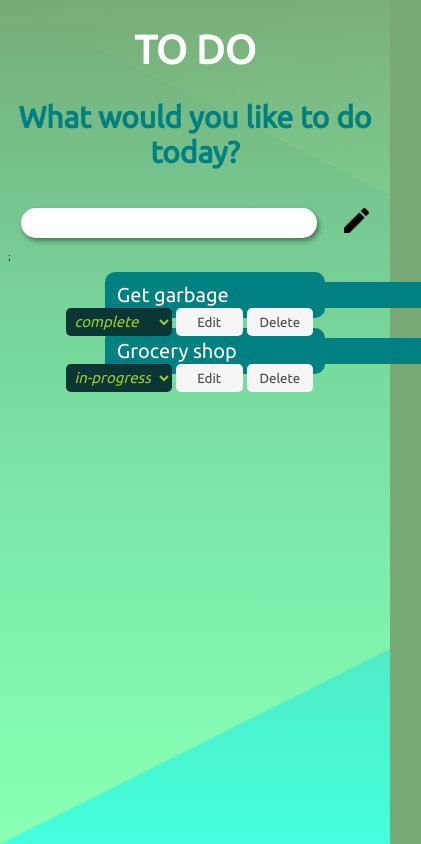
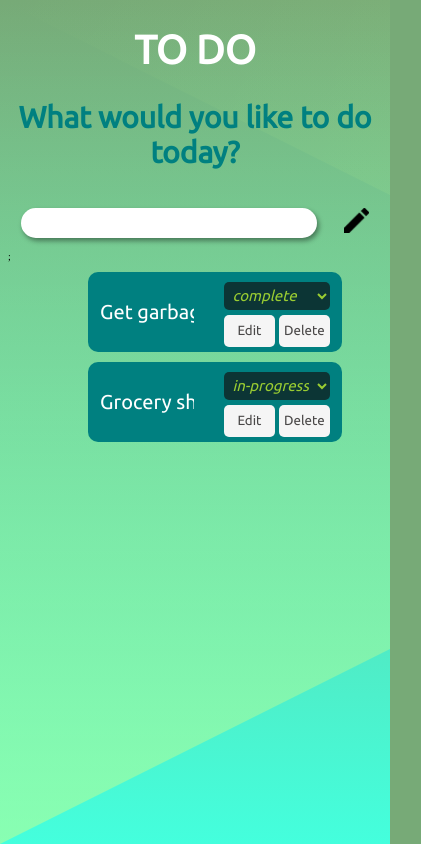
Before and after one commit to SteniTK/todo-react, a React (Create React App) app: page / in a window 390 px wide. Shown: the whole page, 421 px wide, since content can reach past the window. Built offline with nearby package versions, Linux system fonts and the light colour scheme.

Commit message:
Add responsiveness for todoItem using grid

```diff
--- a/src/TodoItem/TodoItem.css
+++ b/src/TodoItem/TodoItem.css
@@ -1,14 +1,14 @@
 li {
     list-style: none;
     font-family: 'Ubuntu';
-    font-size: 2em;
+    font-size: 2rem;
     background-color: teal;
     border: none;
     border-radius: 10px;
     margin: 0.5em auto 0.5em auto;
     padding: 0.5em;
     text-align: left;
-    width: 60%;
+    width: 70%;
     color: white;
 }
 
@@ -16,8 +16,8 @@ button {
     border: none;
     border-radius: 5px;
     margin-left: 2px;
-    padding: 0.3em;
-    min-width: 5em;
+    padding: 0.1em;
+    min-width: 5rem;
     margin-right: 2px;
     background-color: whitesmoke;
     color: #4a4848;
@@ -45,9 +45,28 @@ select {
     background-color: teal;
     color: white;
     font-size: inherit;
+    width: 40%;
 }
 
 .item-container {
     display: flex;
     float: right;
 }
+
+@media only screen and (max-width:590px) {
+    .item-container {
+        display: grid;
+        grid-template-rows: 1fr 1fr;
+        grid-template-columns: 1fr 1fr;
+    }
+
+    select {
+        grid-row: 1/2;
+        grid-column: 1/-1;
+        margin-bottom: 0.3em;
+    }
+
+    li {
+       line-height: 3em; /* how does this work ? */
+    }
+}
```
